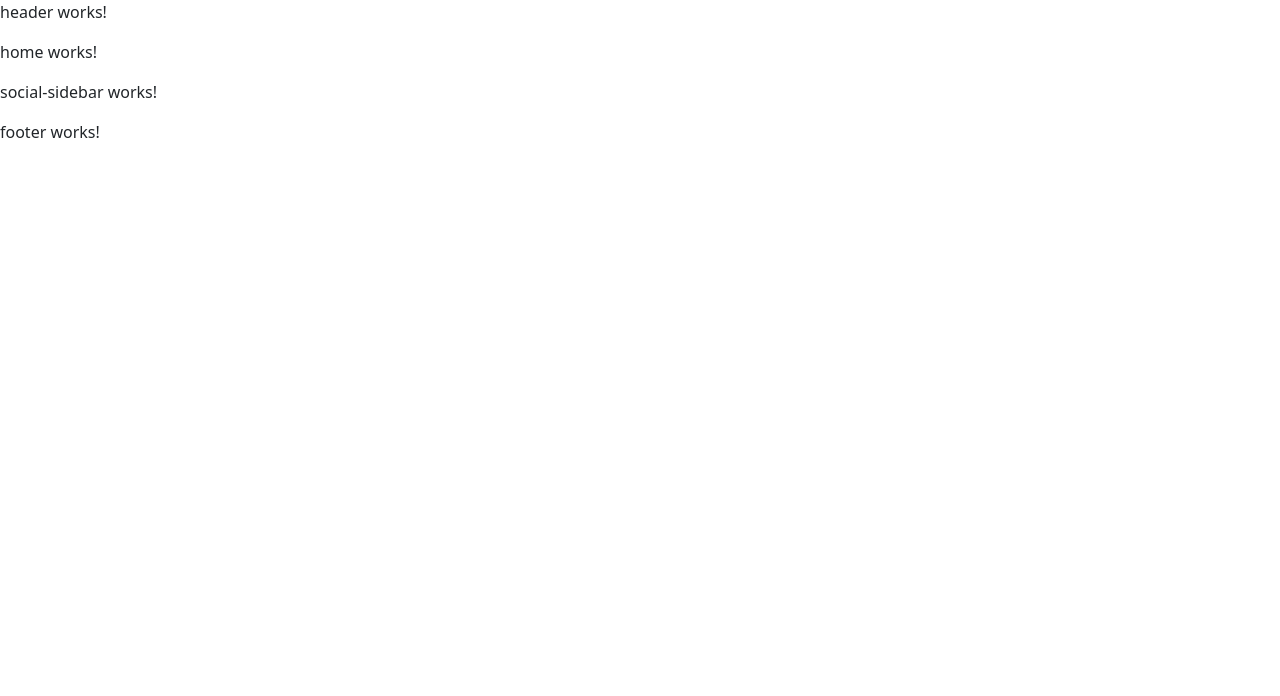
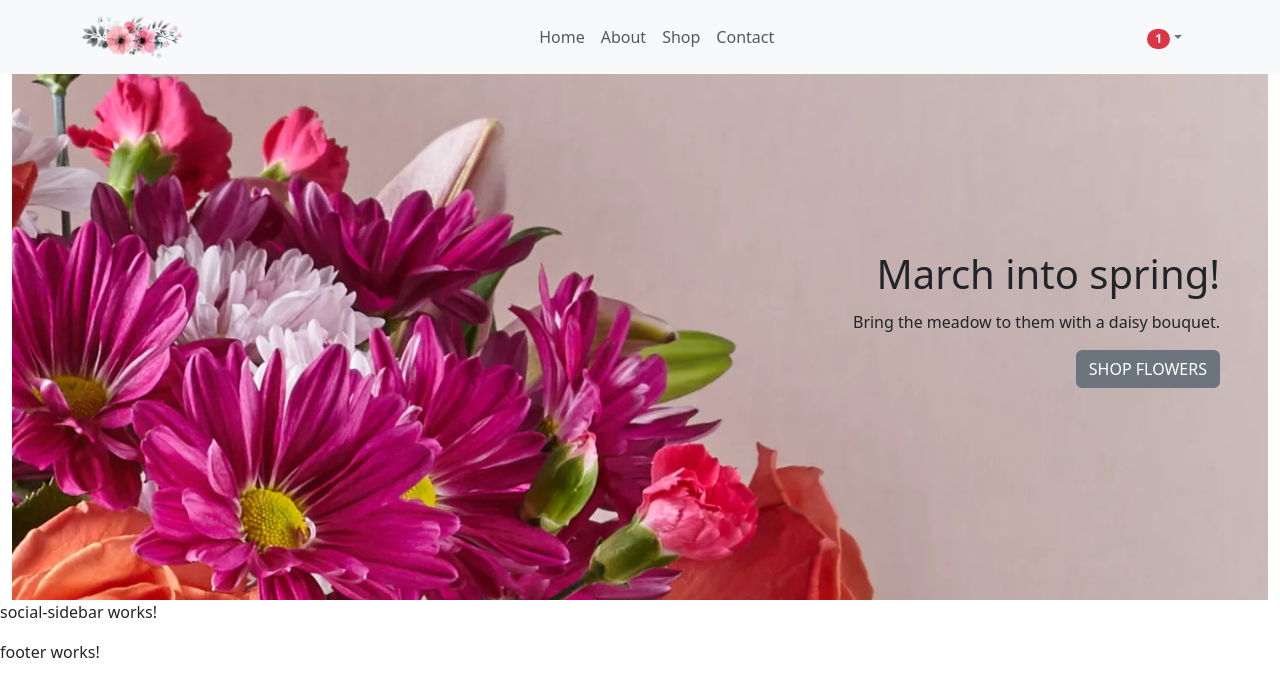
Before and after one commit to SuzanaMilicev/ZavrsniProjekat, an Angular app in the folder ZavrsniProjekat/: page / in a window 1280 px wide. Shown: the top 696 px of the page. Built offline with nearby package versions, Linux system fonts and the light colour scheme.

Commit message:
header i pocetak home-a

```diff
--- a/ZavrsniProjekat/src/app/header/header.component.html
+++ b/ZavrsniProjekat/src/app/header/header.component.html
@@ -1 +1,56 @@
-<p>header works!</p>
+<nav class="navbar navbar-expand-lg navbar-light bg-light fixed-top py-3">
+    <div class="container">
+
+        <button class="navbar-toggler" type="button" data-bs-toggle="collapse" data-bs-target="#navbar"
+            aria-controls="navbar" aria-expanded="false" aria-label="Toggle navigation">
+            <span class="navbar-toggler-icon"></span>
+        </button>
+
+        <img src="assets/imgs/flowerLogo.png" alt="logo" width="100px">
+
+        <div class="collapse navbar-collapse justify-content-center" id="navbar">
+            <ul class="navbar-nav mb-2 mb-lg-0">
+                <li class="nav-item">
+                    <a class="nav-link" href="#">Home</a>
+                </li>
+                <li class="nav-item">
+                    <a class="nav-link" href="#">About</a>
+                </li>
+                <li class="nav-item">
+                    <a class="nav-link" href="#">Shop</a>
+                </li>
+                <li class="nav-item">
+                    <a class="nav-link" href="#">Contact</a>
+                </li>
+            </ul>
+        </div>
+
+        <!-- Dropdown i ikonice -->
+        <div class="d-flex align-items-center">
+            <!-- Icon -->
+            <a class="link-secondary me-3" href="#">
+                <i class="fas fa-shopping-cart"></i>
+            </a>
+
+            <!-- Notifications -->
+            <div class="dropdown">
+                <a data-mdb-dropdown-init class="link-secondary me-3 dropdown-toggle hidden-arrow" href="#"
+                    id="navbarDropdownMenuLink" role="button" aria-expanded="false">
+                    <i class="fas fa-bell"></i>
+                    <span class="badge rounded-pill badge-notification bg-danger">1</span>
+                </a>
+                <ul class="dropdown-menu dropdown-menu-end" aria-labelledby="navbarDropdownMenuLink">
+                    <li>
+                        <a class="dropdown-item" href="#">Some news</a>
+                    </li>
+                    <li>
+                        <a class="dropdown-item" href="#">Another news</a>
+                    </li>
+                    <li>
+                        <a class="dropdown-item" href="#">Something else here</a>
+                    </li>
+                </ul>
+            </div>
+        </div>
+    </div>
+</nav>
--- a/ZavrsniProjekat/src/app/home/home.component.css
+++ b/ZavrsniProjekat/src/app/home/home.component.css
@@ -0,0 +1,7 @@
+.header-img {
+    background-image: url(../../assets/imgs/flowerBackground1.jpg);
+    background-size: cover;
+    min-height: 550px;
+    margin-top: 50px;
+    padding-top: 200px;
+}
--- a/ZavrsniProjekat/src/app/home/home.component.html
+++ b/ZavrsniProjekat/src/app/home/home.component.html
@@ -1 +1,7 @@
-<p>home works!</p>
+<div class="container-fluid">
+    <div class="header-img text-end pe-5">
+        <h1>March into spring!</h1>
+        <p class="pt-1">Bring the meadow to them with a daisy bouquet.</p>
+        <button class="btn btn-secondary">SHOP FLOWERS</button>
+    </div>
+</div>
--- a/ZavrsniProjekat/src/styles.css
+++ b/ZavrsniProjekat/src/styles.css
@@ -1 +1,4 @@
-/* You can add global styles to this file, and also import other style files */
+* {
+    margin: 0;
+    padding: 0;
+}
```
